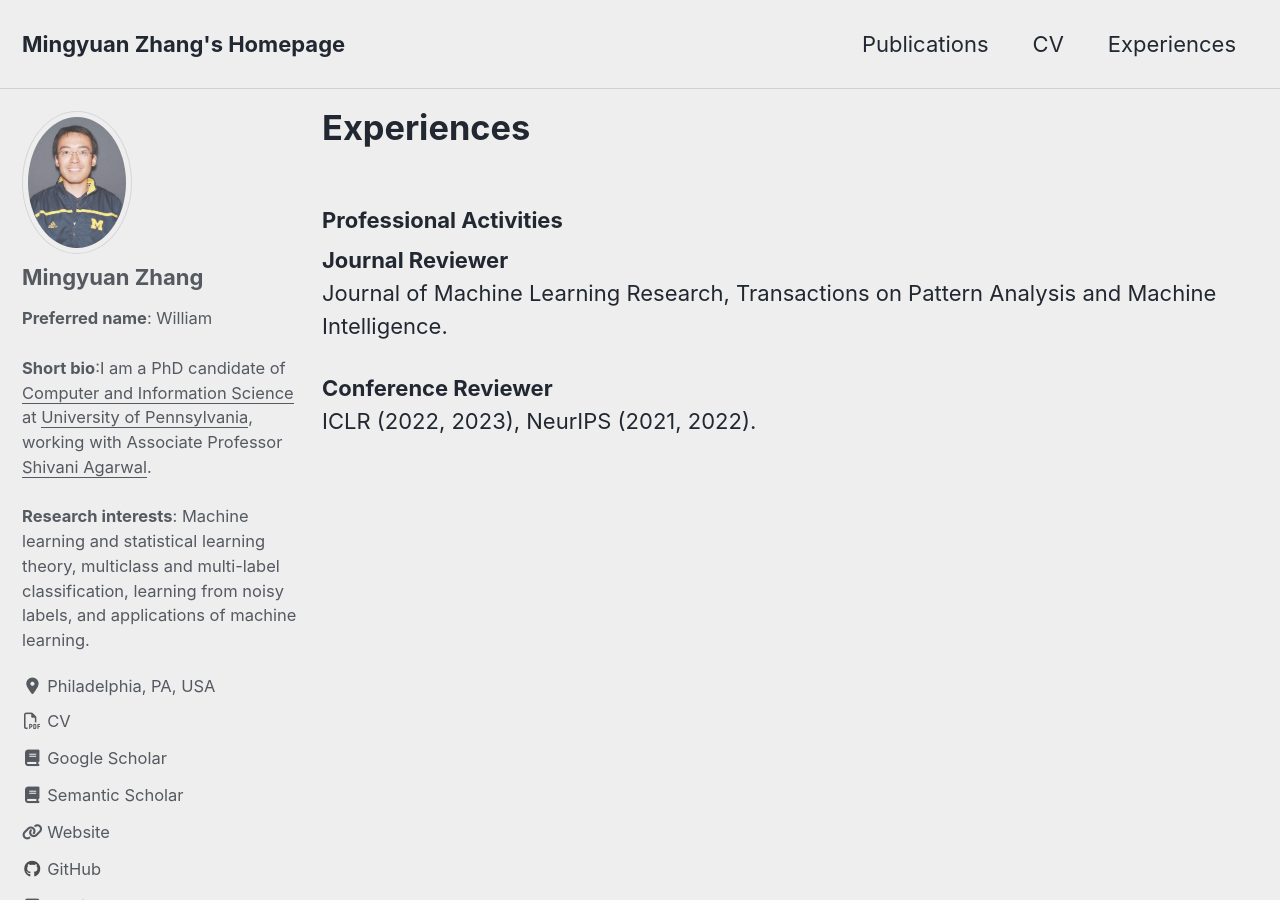
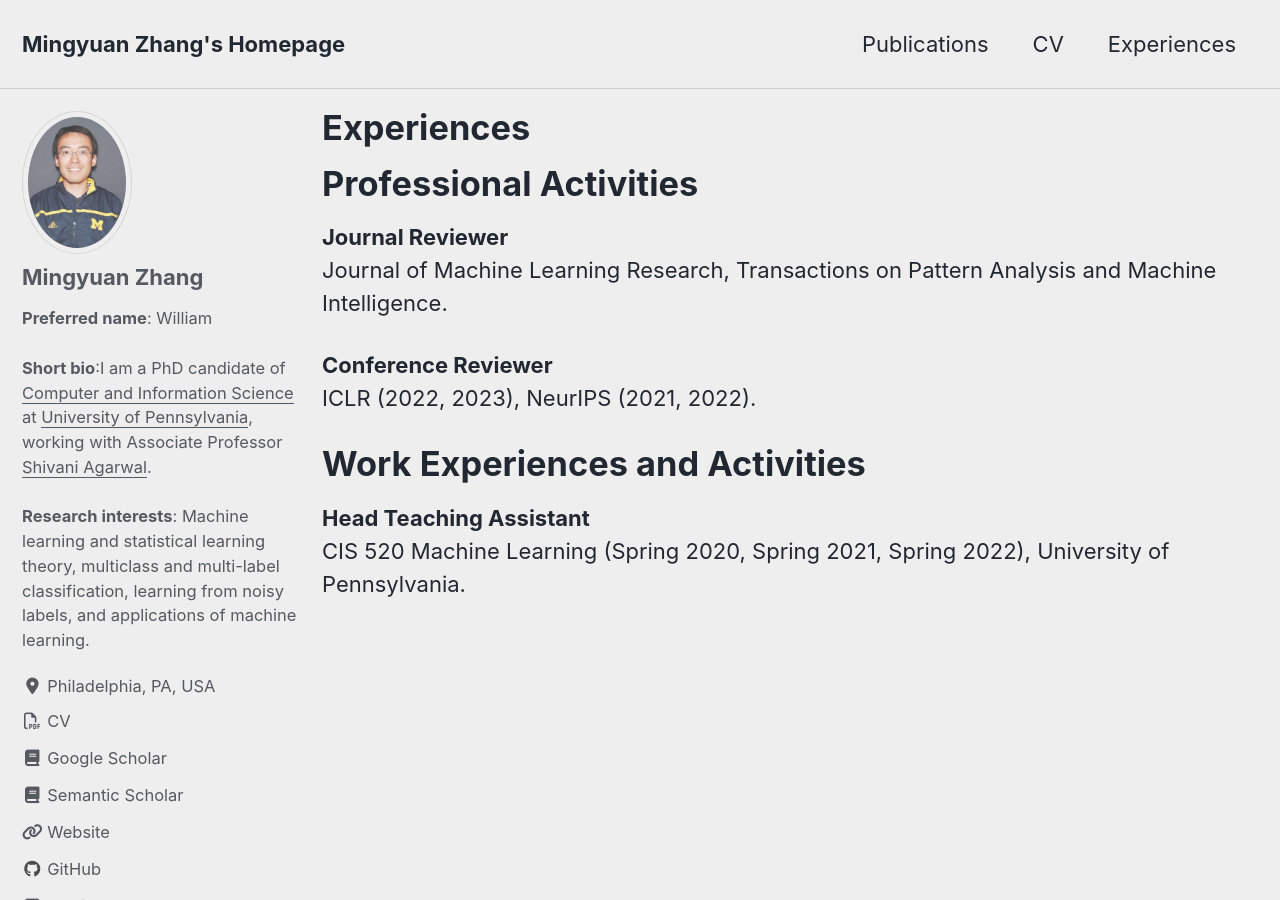
Before and after one commit to moshimowang/moshimowang.github.io, a Jekyll site: the page built from _pages/experiences.md, in a window 1280 px wide and 900 px high. Built offline with Jekyll 4.4.1, drawn with Linux system fonts in a browser that asks for light colours; cached includes are drawn as plain includes; nearby versions of some CDN libraries.

Commit message:
updated experiences and cv

```diff
--- a/_pages/experiences.md
+++ b/_pages/experiences.md
@@ -6,10 +6,15 @@ permalink: /experiences/
 author_profile: true
 ---
 
-<h3>Professional Activities</h3>
+<h1>Professional Activities</h1>
 
 **Journal Reviewer**<br>
 Journal of Machine Learning Research, Transactions on Pattern Analysis and Machine Intelligence.<br>
 
 **Conference Reviewer**<br>
 ICLR (2022, 2023), NeurIPS (2021, 2022).<br>
+
+<h1>Work Experiences and Activities</h1>
+
+**Head Teaching Assistant**<br>
+CIS 520 Machine Learning (Spring 2020, Spring 2021, Spring 2022), University of Pennsylvania.
```
Also changed, not shown: 1 other file.
